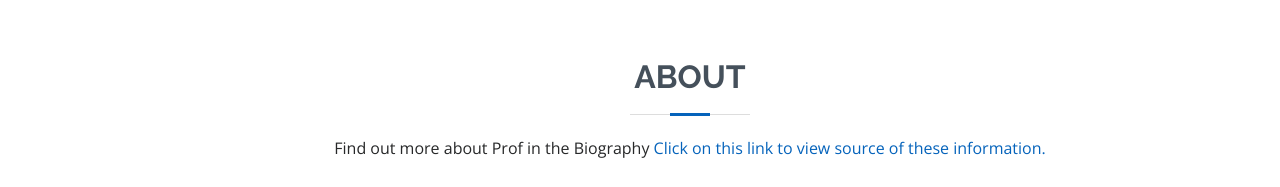
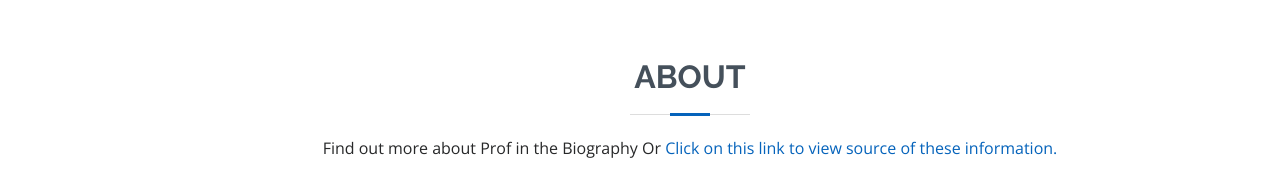
Before and after one commit to mireku098/prof_biography, a plain HTML site: page index.html in a window 1280 px wide. Shown: the part 802-989 px from the top of the page. Drawn offline with nearby package versions, Linux system fonts and the light colour scheme.

Commit message:
Update index.html

```diff
--- a/index.html
+++ b/index.html
@@ -51,7 +51,7 @@
 
         <div class="section-title">
           <h2>About</h2>
-          <p>Find out more about Prof in the Biography <a href="https://en.wikipedia.org/wiki/Nii_Quaynor">Click on this link to view source of these information. </a> </p>
+          <p>Find out more about Prof in the Biography Or <a href="https://en.wikipedia.org/wiki/Nii_Quaynor">Click on this link to view source of these information. </a> </p>
         </div>
 
           <div class="row">
```
